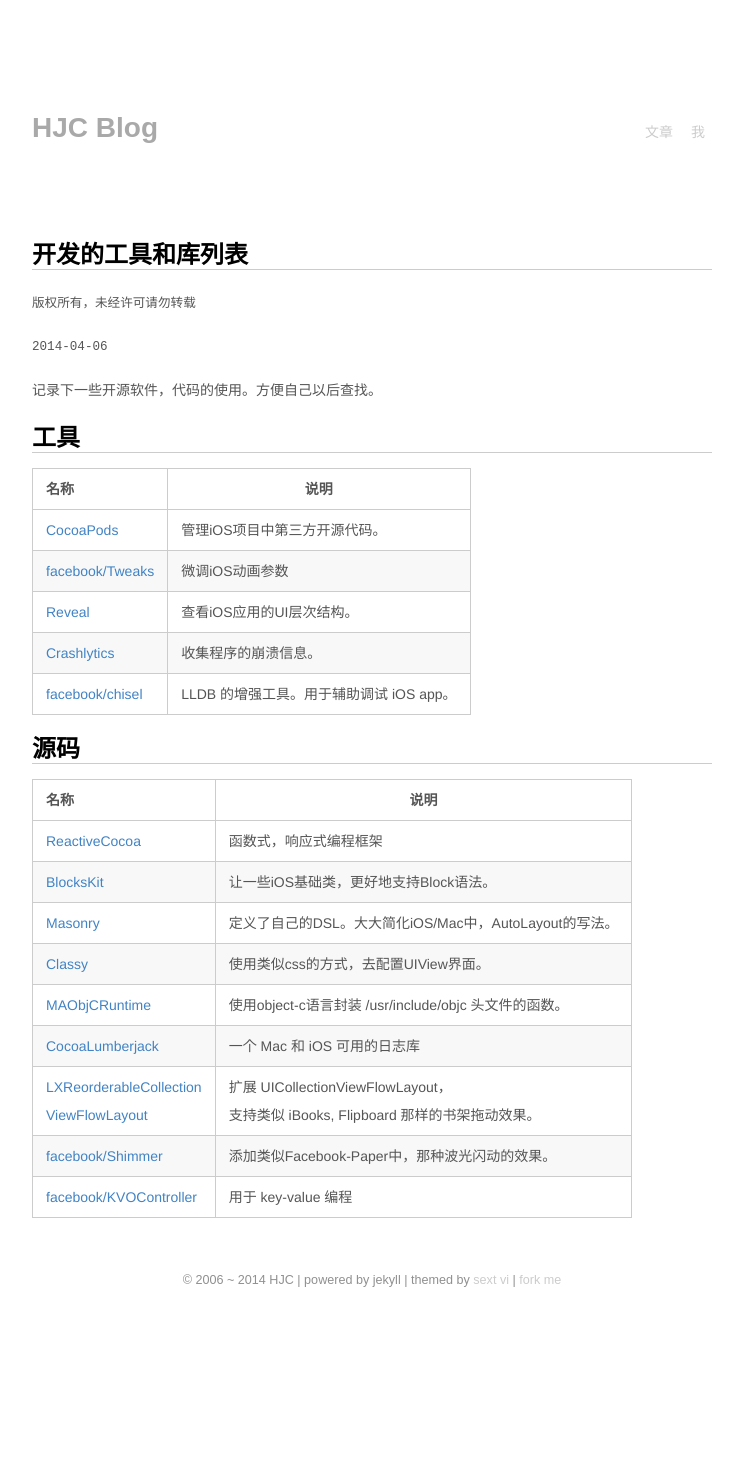
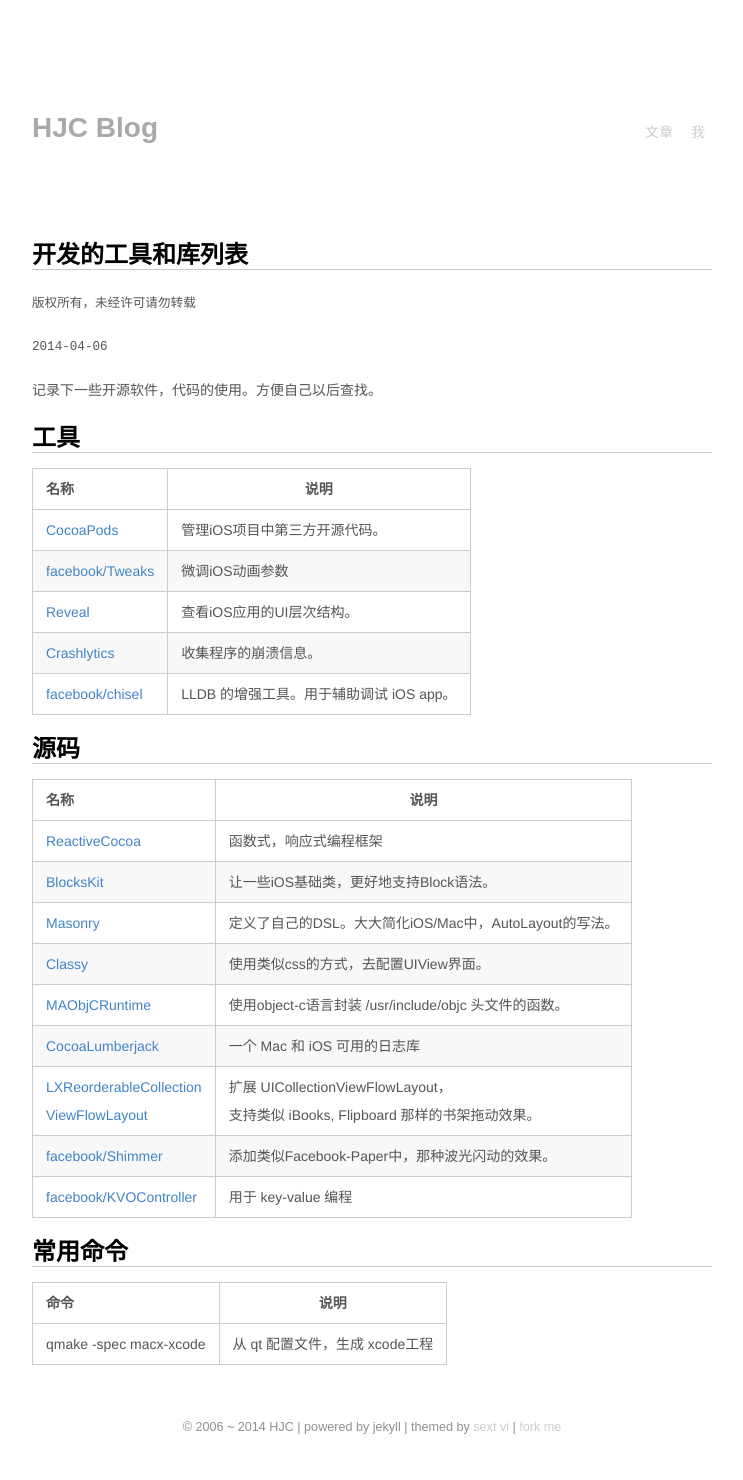
Before and after one commit to jzpangpang/hjcapple.github.com, a Jekyll site: the page built from _posts/2014-04-06-tools-libs.md, in a window 1280 px wide. Shown: the whole page, without its empty margins (268-1011 px from the left). Built offline with Jekyll 4.4.1, drawn with Linux system fonts in a browser that asks for light colours; nearby versions of some CDN libraries; Markdown is read by kramdown in place of the engine named in the settings; before the commit the page ends 1333 px from its top, so only the background shows below that.

Commit message:
添加命令

```diff
--- a/_posts/2014-04-06-tools-libs.md
+++ b/_posts/2014-04-06-tools-libs.md
@@ -47,3 +47,10 @@
 [LXReorderableCollection<br>ViewFlowLayout]: https://github.com/lxcid/LXReorderableCollectionViewFlowLayout
 [facebook/Shimmer]: https://github.com/facebook/Shimmer
 [facebook/KVOController]: https://github.com/facebook/KVOController
+
+
+## 常用命令
+
+| 命令            | 说明
+|:--------------		|--------
+| qmake -spec macx-xcode	| 从 qt 配置文件，生成 xcode工程
```
